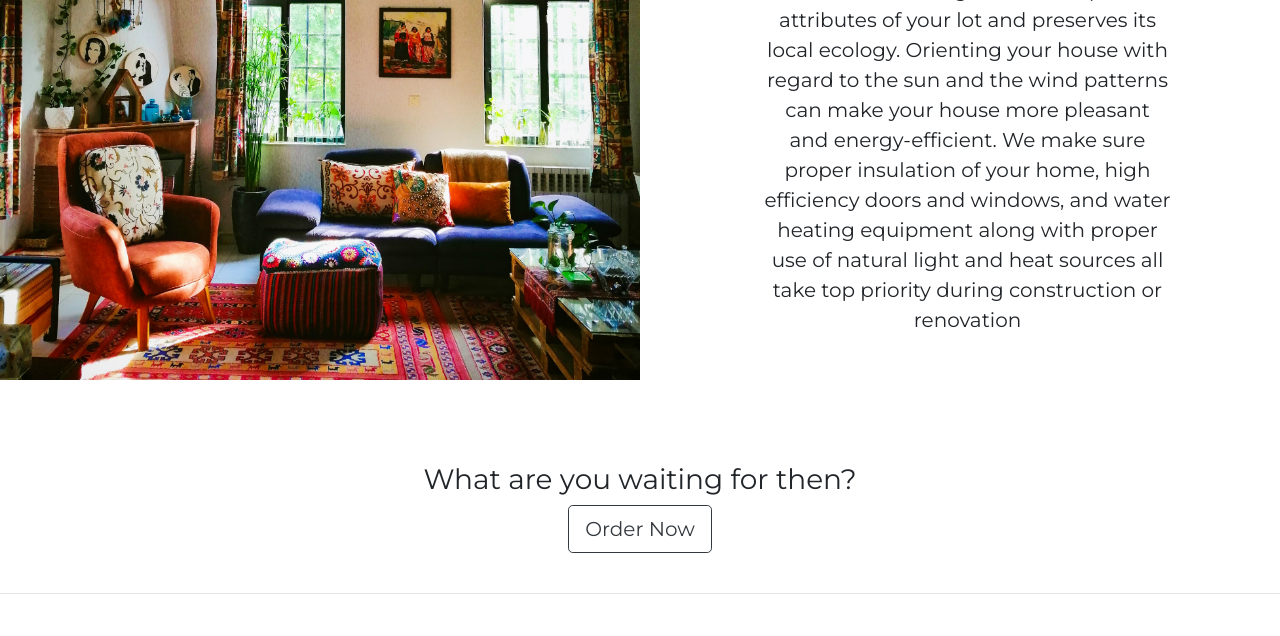
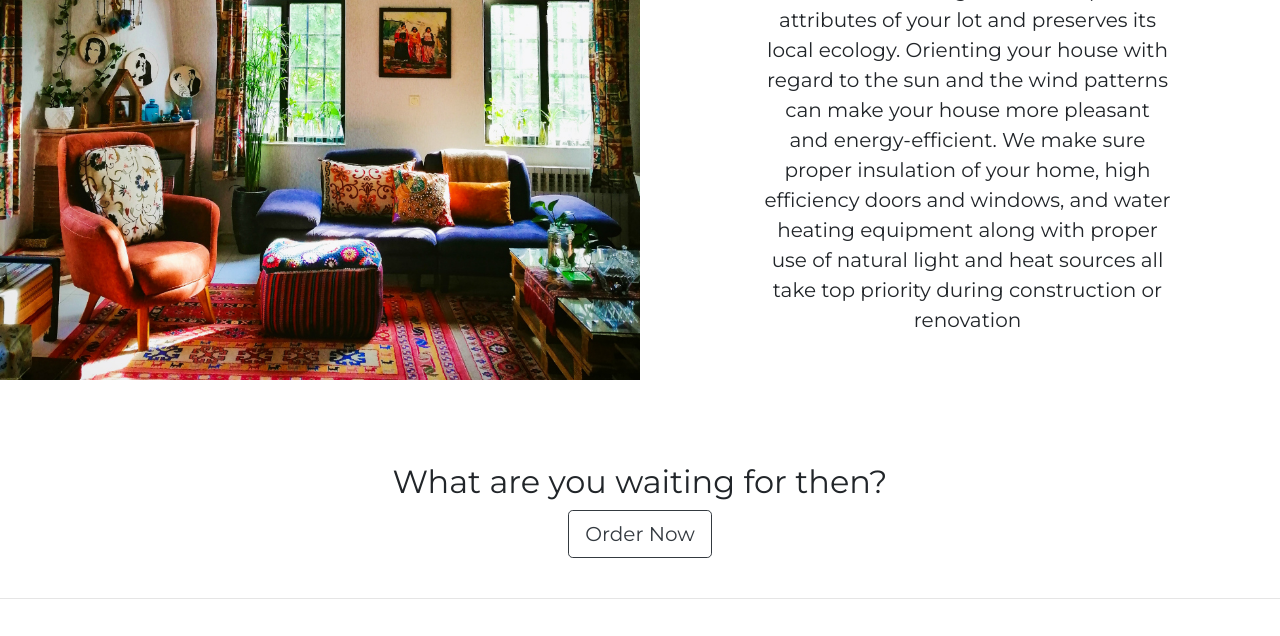
Before and after one commit to Tobijudah/Greenomes-, a plain HTML site: page index.html in a window 1280 px wide. Shown: the part 2682-3318 px from the top of the page. Drawn offline with nearby package versions, Linux system fonts and the light colour scheme; a web font is replaced by a local one.

Commit message:
design for order now section

```diff
--- a/app.css
+++ b/app.css
@@ -32,6 +32,10 @@ h2 {
 	color: black;
 }
 
+h3 {
+	font-size: 2rem;
+}
+
 h4 {
 	color: black;
 	font-size: 1.2rem;
```
